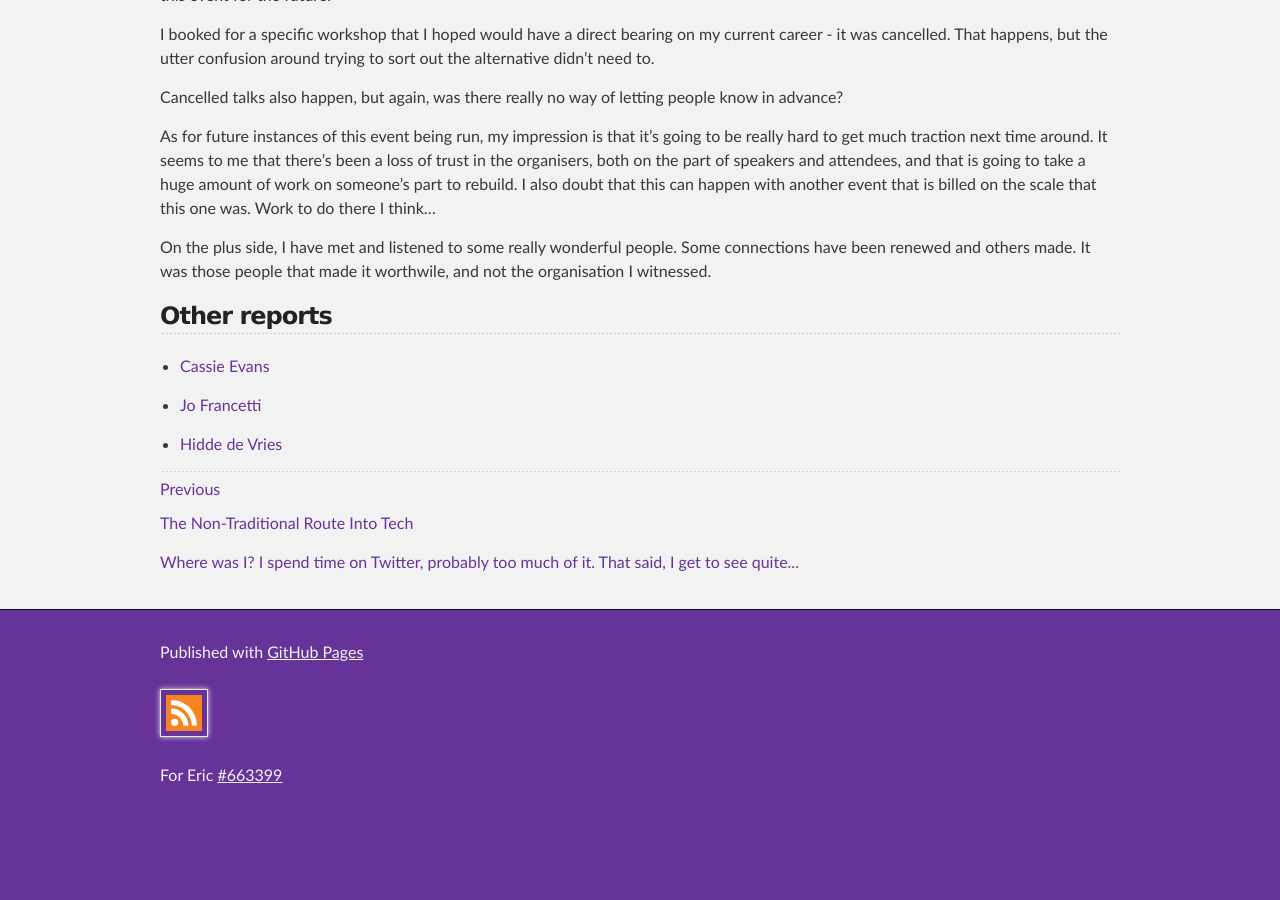
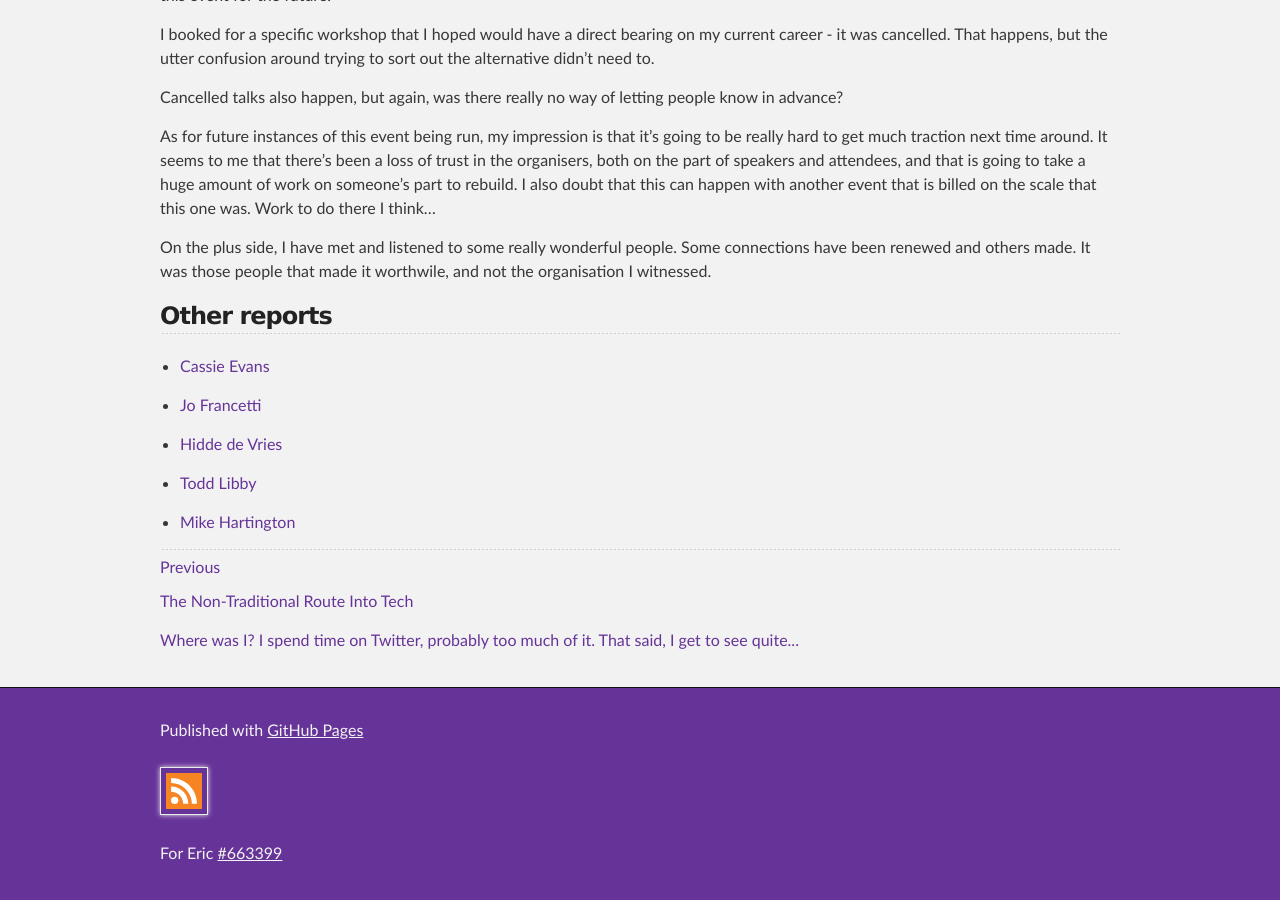
Before and after one commit to christopherallanperry/christopherallanperry.github.io, a Jekyll site: the page built from _posts/2022-11-19-modern_frontends-an_attendees_perspective.markdown, in a window 1280 px wide and 900 px high, scrolled down 4942 px. Built offline with Jekyll 4.4.1, drawn with Linux system fonts in a browser that asks for light colours; before the commit the page ends 5764 px from its top, so only the background shows below that.

Commit message:
Added a couple of extra blog post links

```diff
--- a/_posts/2022-11-19-modern_frontends-an_attendees_perspective.markdown
+++ b/_posts/2022-11-19-modern_frontends-an_attendees_perspective.markdown
@@ -107,4 +107,8 @@ On the plus side, I have met and listened to some really wonderful people. Some
 
 - [Hidde de Vries](https://hidde.blog/modern-frontends-live/)
 
+- [Todd Libby](https://toddl.dev/posts/modern-frontends/)
+
+- [Mike Hartington](https://mhartington.io/post/modern-frontends-live/)
+
 ---
```
